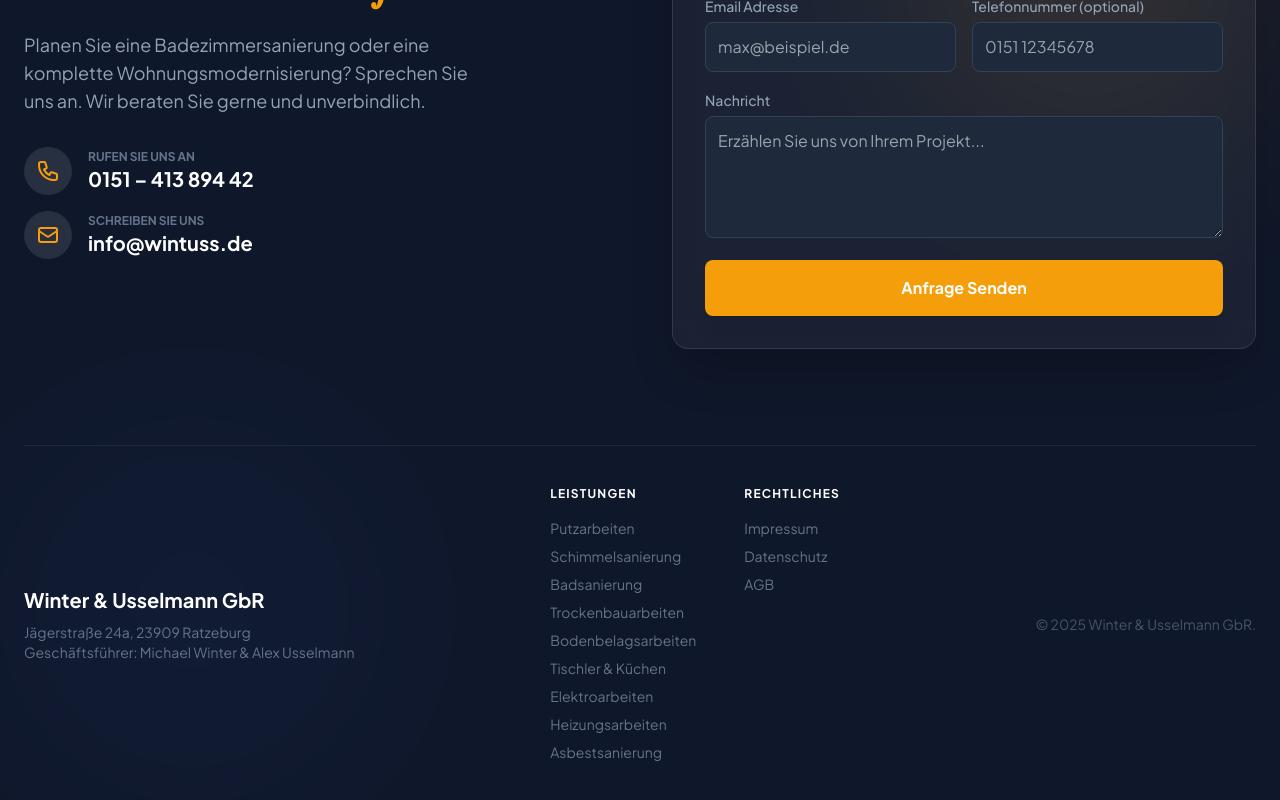
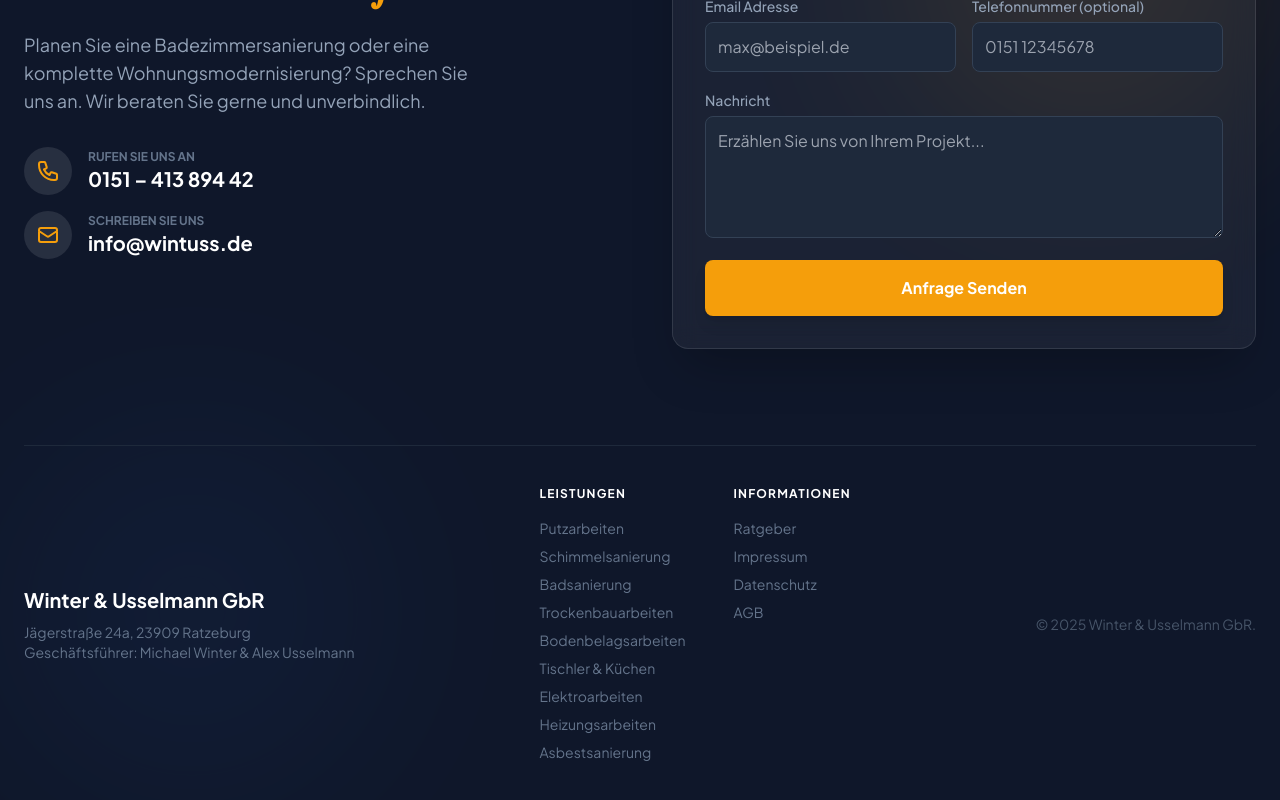
Before and after one commit to lexanokhin-web/ai-generated-project, a React (Vite) app: page /uber-uns in a window 1280 px wide. Shown: the part 3689-4489 px from the top of the page. Built offline with nearby package versions, Linux system fonts and the light colour scheme.

Commit message:
raygeber

```diff
--- a/src/components/Footer.jsx
+++ b/src/components/Footer.jsx
@@ -182,7 +182,8 @@ const Footer = () => {
                             ))}
                         </div>
                         <div className="flex flex-col space-y-2">
-                            <span className="text-white font-bold mb-2 uppercase tracking-widest text-xs">Rechtliches</span>
+                            <span className="text-white font-bold mb-2 uppercase tracking-widest text-xs">Informationen</span>
+                            <Link to="/ratgeber" className="hover:text-white transition-colors">Ratgeber</Link>
                             <Link to="/impressum" className="hover:text-white transition-colors">Impressum</Link>
                             <Link to="/datenschutz" className="hover:text-white transition-colors">Datenschutz</Link>
                             <Link to="/agb" className="hover:text-white transition-colors">AGB</Link>
```
